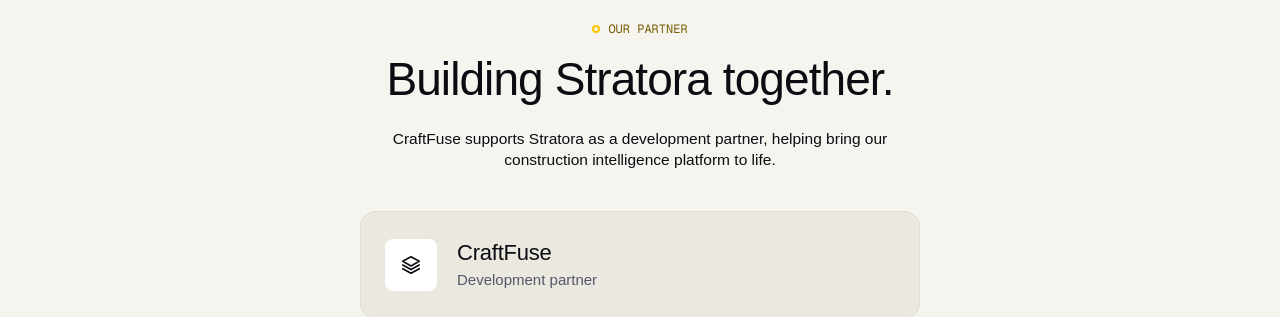
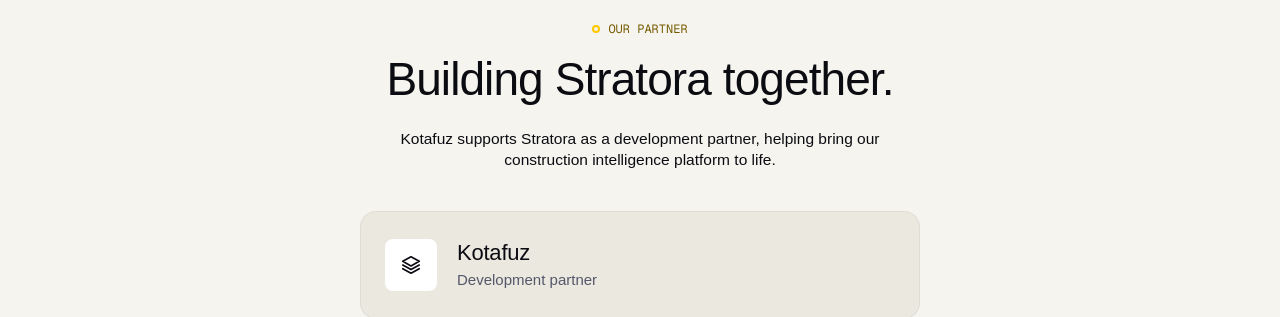
Before and after one commit to okeredaniel/drawvane-site, a Next.js app: page /about in a window 1280 px wide. Shown: the part 2800-3117 px from the top of the page. Built offline with nearby package versions, Linux system fonts and the light colour scheme.

Commit message:
Correct Stratora development partner to Kotafuz

```diff
--- a/src/components/sections/About.tsx
+++ b/src/components/sections/About.tsx
@@ -138,7 +138,7 @@ const WHY: Why[] = [
   { title: "Professional judgment", text: "Good information supports the people accountable for construction decisions.", bullets: ["Evidence before assumptions", "Human review of AI answers", "Clear limits and responsibilities"], Icon: IconShield }
 ];
 
-const PARTNERS = [{ name: "CraftFuse", type: "Development partner", Icon: IconLayers }];
+const PARTNERS = [{ name: "Kotafuz", href: "https://kotafuz.com/", type: "Development partner", Icon: IconLayers }];
 
 const STORY_HEADLINE = "Construction moves forward when the right information reaches the right people.".split(" ");
 const WHY_HEADLINE = ["Built", "around", "the", "realities", "of", "construction."];
@@ -521,13 +521,13 @@ export default function About() {
               <Words words={["Building", "Stratora", "together."]} cls="ab-partners-word" />
             </h2>
             <p className="mt-5 max-w-[500px] text-[15.5px] leading-[1.35]">
-              CraftFuse supports Stratora as a development partner, helping bring our construction
+              Kotafuz supports Stratora as a development partner, helping bring our construction
               intelligence platform to life.
             </p>
           </div>
 
           <div className="mx-auto mt-10 grid max-w-[560px] gap-3">
-            {PARTNERS.map(({ name, type, Icon }) => (
+            {PARTNERS.map(({ name, href, type, Icon }) => (
               <div
                 key={name}
                 className="ab-partner flex min-h-[108px] items-center gap-5 rounded-2xl border border-black/5 bg-[#eae8df] p-6 transition-colors duration-300 hover:bg-[#e3dfd2] will-change-transform"
@@ -538,7 +538,7 @@ export default function About() {
                   <Icon />
                 </div>
                 <div>
-                  <div className="text-[22px] leading-tight tracking-[-0.01em]">{name}</div>
+                  <a href={href} target="_blank" rel="noopener noreferrer" className="text-[22px] leading-tight tracking-[-0.01em] underline-offset-4 hover:underline focus-visible:underline">{name}</a>
                   <div className="mt-[2px] text-[15px] text-[#55576a]">{type}</div>
                 </div>
               </div>
```
